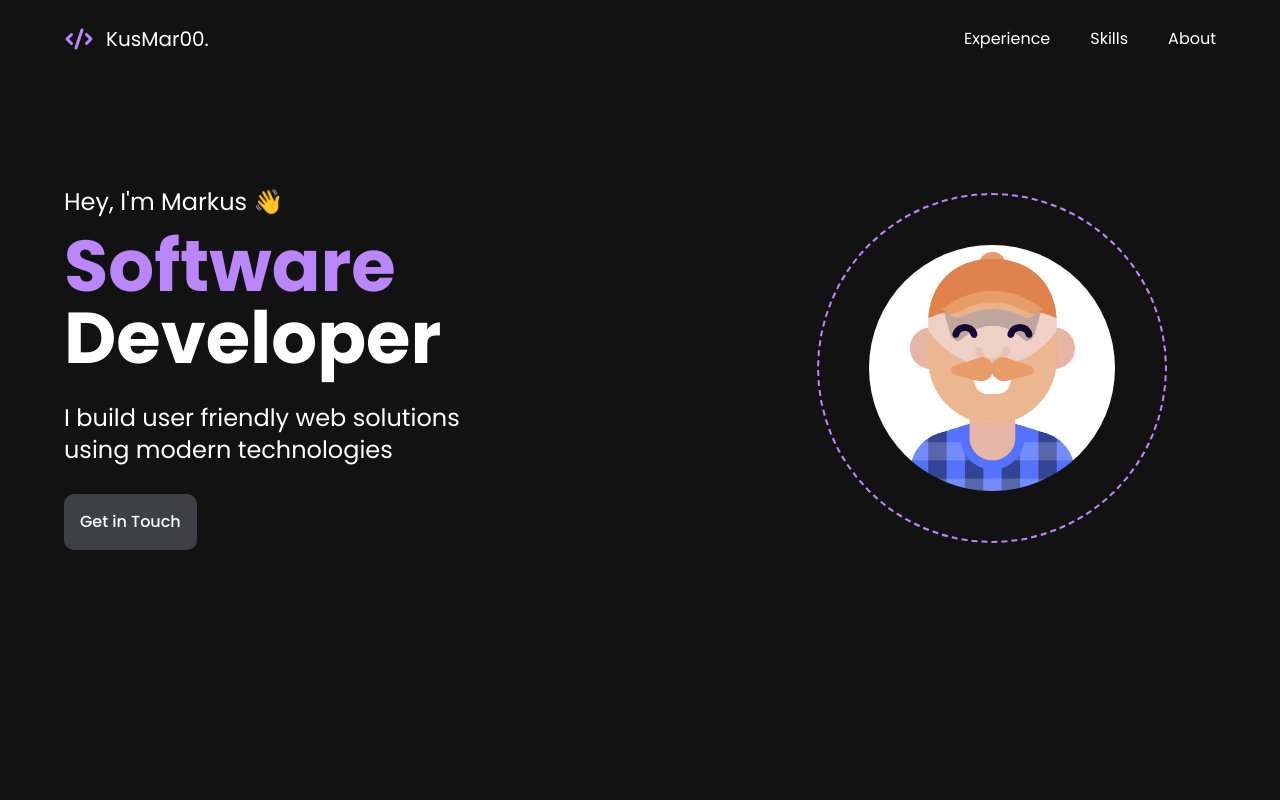
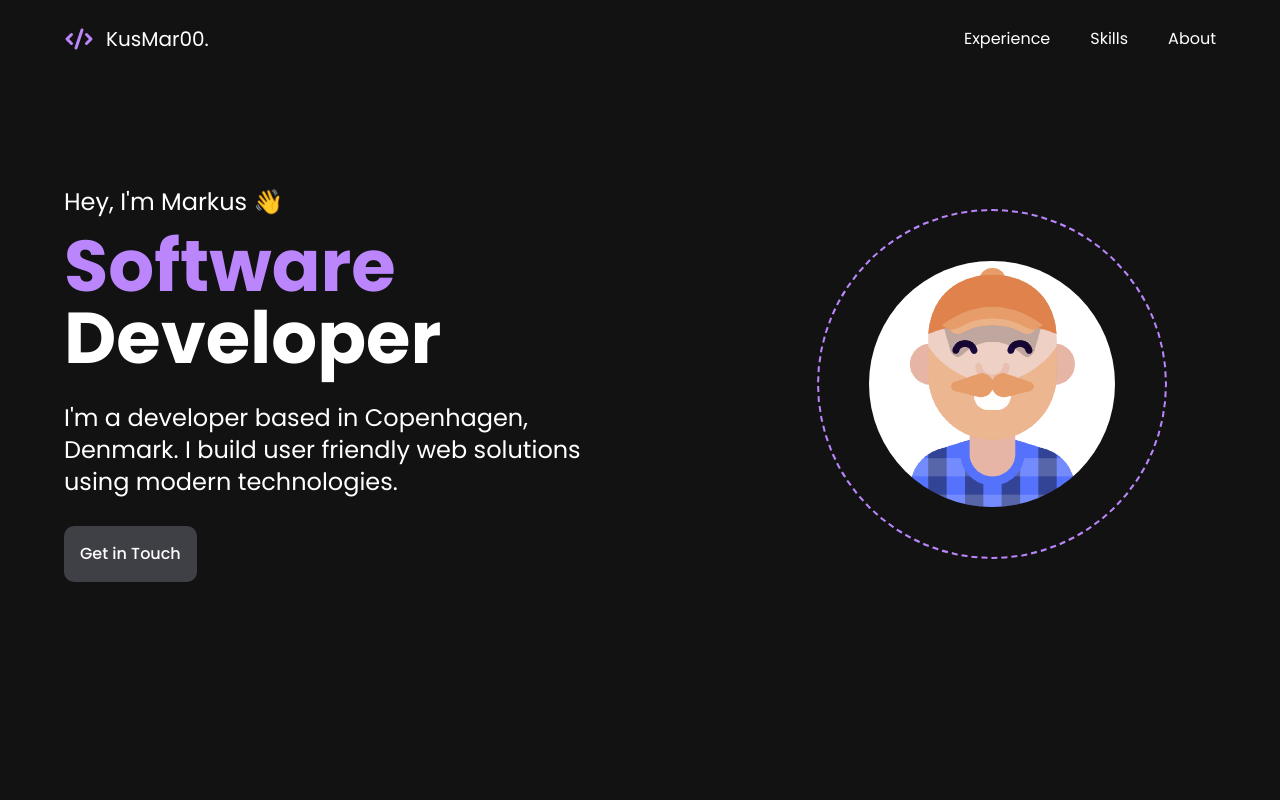
Before and after one commit to KusMar00/KusMar00.github.io, a React (Vite) app in the folder portfolio/: page / in a window 1280 px wide. Shown: the top 800 px of the page. Built offline with nearby package versions, Linux system fonts and the light colour scheme.

Commit message:
Update Hero text

```diff
--- a/portfolio/src/components/Hero.jsx
+++ b/portfolio/src/components/Hero.jsx
@@ -16,8 +16,8 @@ const Hero = () => (
         Developer
       </h1>
       <p className="mt-7">
-        I build user friendly web solutions <br />
-        using modern technologies
+        I'm a developer based in Copenhagen, Denmark. I build user friendly web
+        solutions using modern technologies.
       </p>
       <Button text="Get in Touch" styles="mt-7" />
     </div>
```
